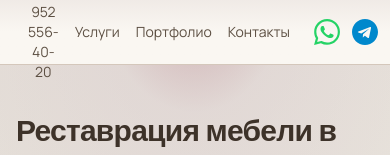
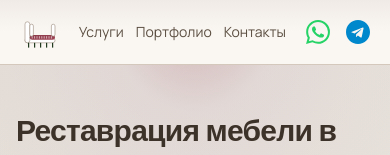
Before and after one commit to reusable34/restavraci-mebel, a Next.js app: page / in a window 390 px wide. Shown: the top 155 px of the page. Built offline with nearby package versions, Linux system fonts and the light colour scheme.

Commit message:
Fix header: prevent icon clipping and improve phone number display

```diff
--- a/components/Header.tsx
+++ b/components/Header.tsx
@@ -23,8 +23,8 @@ export function Header() {
     <header className="sticky top-0 z-40 border-b header-bg backdrop-blur" style={{ borderColor: 'var(--hairline)' }}>
       <Container>
         <div className="flex h-16 md:h-20 lg:h-24 items-center justify-between gap-4">
-          <div className="flex items-center gap-3 md:gap-4">
-            <Link href="/" className="flex items-center">
+          <div className="flex items-center gap-3 md:gap-4 min-w-0">
+            <Link href="/" className="flex items-center flex-shrink-0">
               <Image
                 src="/images/logo.svg"
                 alt="Провинтаж — Реставрация мебели в Воронеже"
@@ -36,27 +36,28 @@ export function Header() {
             </Link>
             <button
               onClick={handlePhoneClick}
-              className="text-sm md:text-base lg:text-lg hover:text-[var(--accent)] transition-colors cursor-pointer"
+              className="text-sm md:text-base lg:text-lg hover:text-[var(--accent)] transition-colors cursor-pointer whitespace-nowrap hidden sm:block"
               style={{ color: 'var(--text)' }}
               title={copied ? 'Скопировано!' : 'Кликните, чтобы скопировать номер'}
             >
               {copied ? 'Скопировано!' : '+7 952 556-40-20'}
             </button>
           </div>
-          <nav className="flex items-center gap-4 md:gap-6 lg:gap-8 text-sm md:text-base lg:text-lg text-[var(--text)]">
-            <Link href="/services" className="hover:text-[var(--accent)]">Услуги</Link>
-            <Link href="/portfolio" className="hover:text-[var(--accent)]">Портфолио</Link>
-            <Link href="/contacts" className="hover:text-[var(--accent)]">Контакты</Link>
-            <div className="flex items-center gap-3 ml-2">
+          <nav className="flex items-center gap-3 md:gap-4 lg:gap-6 text-sm md:text-base lg:text-lg text-[var(--text)] flex-shrink-0">
+            <Link href="/services" className="hover:text-[var(--accent)] whitespace-nowrap">Услуги</Link>
+            <Link href="/portfolio" className="hover:text-[var(--accent)] whitespace-nowrap">Портфолио</Link>
+            <Link href="/contacts" className="hover:text-[var(--accent)] whitespace-nowrap">Контакты</Link>
+            <div className="flex items-center gap-2 md:gap-3 ml-1 md:ml-2">
               <a
                 href="https://wa.me/79525564020"
                 target="_blank"
                 rel="noopener noreferrer"
-                className="hover:scale-110 transition-transform"
+                className="hover:scale-110 transition-transform p-1 flex items-center justify-center"
                 title="Написать в WhatsApp"
                 aria-label="WhatsApp"
+                style={{ minWidth: '28px', minHeight: '28px' }}
               >
-                <svg width="26" height="26" viewBox="0 0 24 24" fill="none" xmlns="http://www.w3.org/2000/svg">
+                <svg width="24" height="24" viewBox="0 0 24 24" fill="none" xmlns="http://www.w3.org/2000/svg" className="w-6 h-6">
                   <path d="M17.472 14.382c-.297-.149-1.758-.867-2.03-.967-.273-.099-.471-.148-.67.15-.197.297-.767.966-.94 1.164-.173.199-.347.223-.644.075-.297-.15-1.255-.463-2.39-1.475-.883-.788-1.48-1.761-1.653-2.059-.173-.297-.018-.458.13-.606.134-.133.298-.347.446-.52.149-.174.198-.298.298-.497.099-.198.05-.371-.025-.52-.075-.149-.669-1.612-.916-2.207-.242-.579-.487-.5-.669-.51-.173-.008-.371-.01-.57-.01-.198 0-.52.074-.792.372-.272.297-1.04 1.016-1.04 2.479 0 1.462 1.065 2.875 1.213 3.074.149.198 2.096 3.2 5.077 4.487.709.306 1.262.489 1.694.625.712.227 1.36.195 1.871.118.571-.085 1.758-.719 2.006-1.413.248-.694.248-1.289.173-1.413-.074-.124-.272-.198-.57-.347m-5.421 7.403h-.004a9.87 9.87 0 01-5.031-1.378l-.361-.214-3.741.982.998-3.648-.235-.374a9.86 9.86 0 01-1.51-5.26c.001-5.45 4.436-9.884 9.888-9.884 2.64 0 5.122 1.03 6.988 2.898a9.825 9.825 0 012.893 6.994c-.003 5.45-4.437 9.884-9.885 9.884m8.413-18.297A11.815 11.815 0 0012.05 0C5.495 0 .16 5.335.157 11.892c0 2.096.547 4.142 1.588 5.945L.057 24l6.305-1.654a11.882 11.882 0 005.683 1.448h.005c6.554 0 11.89-5.335 11.893-11.893a11.821 11.821 0 00-3.48-8.413Z" fill="#25D366"/>
                 </svg>
               </a>
@@ -64,11 +65,12 @@ export function Header() {
                 href="https://t.me/provintagevrn"
                 target="_blank"
                 rel="noopener noreferrer"
-                className="hover:scale-110 transition-transform"
+                className="hover:scale-110 transition-transform p-1 flex items-center justify-center"
                 title="Написать в Telegram"
                 aria-label="Telegram"
+                style={{ minWidth: '28px', minHeight: '28px' }}
               >
-                <svg width="26" height="26" viewBox="0 0 24 24" fill="none" xmlns="http://www.w3.org/2000/svg">
+                <svg width="24" height="24" viewBox="0 0 24 24" fill="none" xmlns="http://www.w3.org/2000/svg" className="w-6 h-6">
                   <path d="M12 0C5.373 0 0 5.373 0 12s5.373 12 12 12 12-5.373 12-12S18.627 0 12 0zm5.562 8.193l-1.87 8.788c-.14.625-.5.777-1.015.48l-2.8-2.063-1.35 1.297c-.15.15-.275.275-.565.275l.2-2.82 5.183-4.68c.225-.2-.05-.31-.348-.11l-6.403 4.03-2.76-.86c-.6-.188-.615-.6.125-.895l10.78-4.155c.5-.19.937.112.775.865z" fill="#0088cc"/>
                 </svg>
               </a>
```
